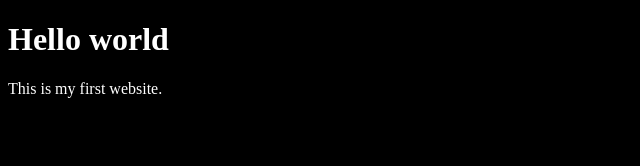
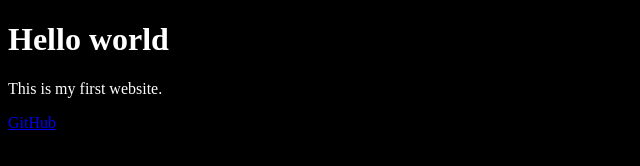
Before and after one commit to Welpike/welpike.github.io, a plain HTML site: page index.html in a window 1280 px wide. Shown: the full height of the page, 0-640 px from the left. Drawn offline with Linux system fonts and the light colour scheme.

Commit message:
add GitHub link

```diff
--- a/index.html
+++ b/index.html
@@ -10,5 +10,6 @@
 <body>
     <h1>Hello world</h1>
     <p>This is my first website.</p>
+    <a href="github.com">GitHub</a>
 </body>
 </html>
```
